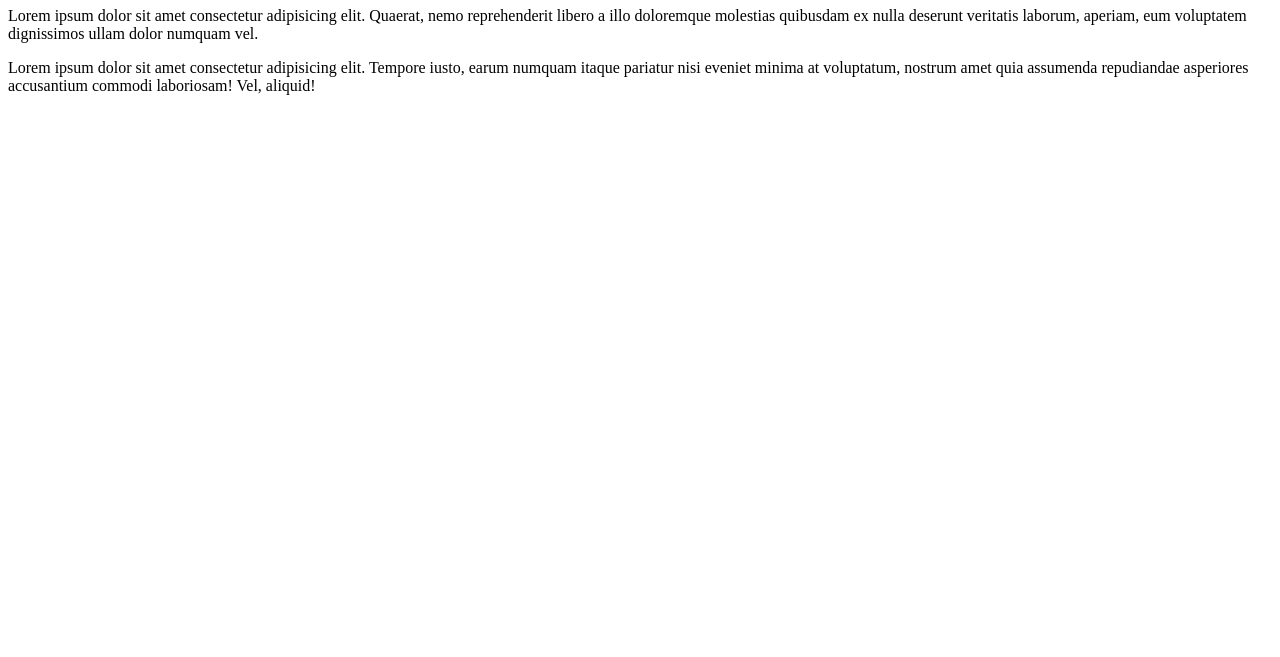
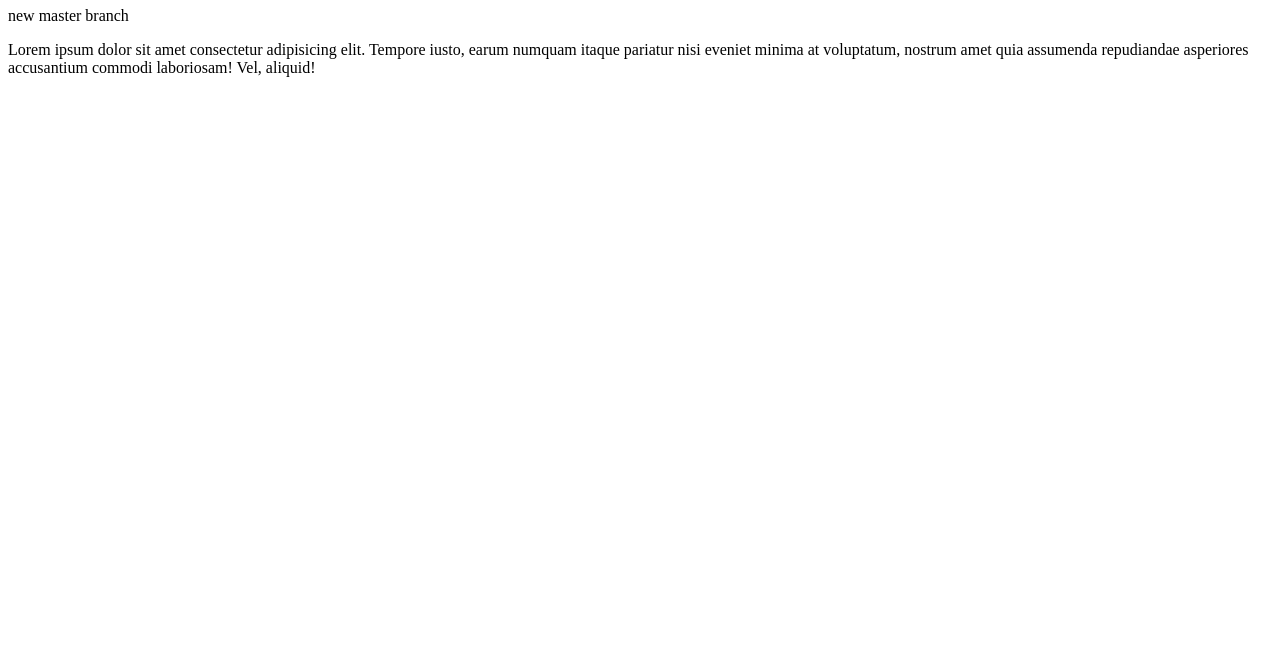
Before and after one commit to Sanidhya06/node-http-server-sanidhya, a plain HTML site: page pages/index.html in a window 1280 px wide. Shown: the part 143-800 px from the top of the page. Drawn offline with Linux system fonts and the light colour scheme.

Commit message:
index.html changes by master branch

```diff
--- a/pages/index.html
+++ b/pages/index.html
@@ -15,8 +15,9 @@
     </ul>
     <h1>Index</h1>
     <p>
-        Lorem ipsum dolor sit amet consectetur adipisicing elit. Quaerat, nemo reprehenderit libero a illo doloremque molestias quibusdam ex nulla deserunt veritatis laborum, aperiam, eum voluptatem dignissimos ullam dolor numquam vel.
+        new master branch
     </p>
+
     <p> Lorem ipsum dolor sit amet consectetur adipisicing elit. Tempore iusto, earum numquam itaque pariatur nisi
         eveniet minima at voluptatum, nostrum amet quia assumenda repudiandae asperiores accusantium commodi laboriosam!
         Vel, aliquid!</p>
```
